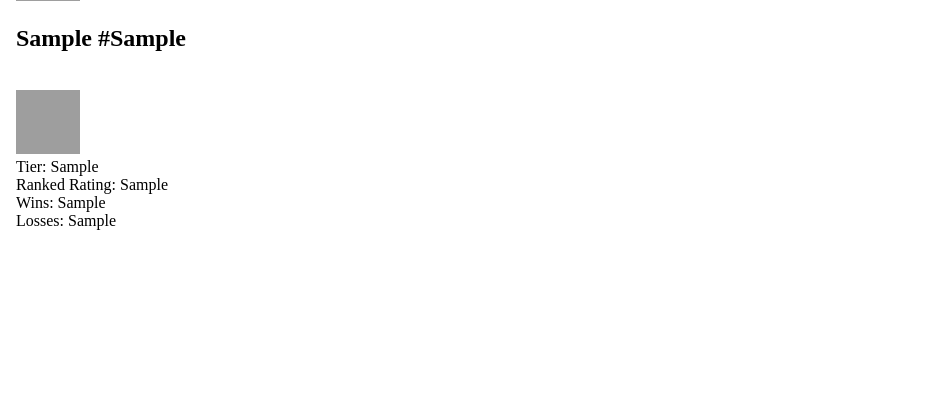
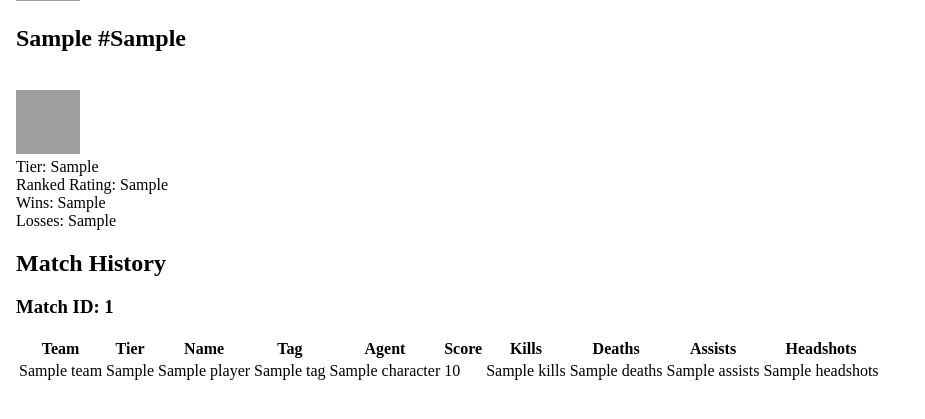
Before and after one commit to arnoldsouth/freelo, a Django app: template val/templates/val/profile_val.html in a window 1280 px wide. Shown: the part 277-696 px from the top of the page, without its empty margins (0-925 px from the left). Run offline with Django 4.2, Linux system fonts and the light colour scheme; the template is opened without the code that fills it: most values are stand-ins (such as "Sample title", 1, 10 or a date in 2020); grey boxes are pictures that could not be loaded.

Commit message:
add match history feature for valorant

```diff
--- a/freelo_app/static/freelo_app/freelo_app.css
+++ b/freelo_app/static/freelo_app/freelo_app.css
@@ -44,5 +44,5 @@
 .form-button {
     margin: .5rem 0rem;
     padding: .5rem 1rem;
-    font-family: 'Unica One';
+    font-family: 'Figtree';
 }
--- a/lol/templates/lol/profile_lol.html
+++ b/lol/templates/lol/profile_lol.html
@@ -65,7 +65,7 @@ profile_lol
                     <tr>
                         <th>Win</th>
                         <th>Team</th>
-                        <th>Summoner Name</th>
+                        <th>Name</th>
                         <th>Role</th>
                         <th>Champion Name</th>
                         <th>Kills</th>
--- a/lol/views.py
+++ b/lol/views.py
@@ -3,7 +3,7 @@ from django.shortcuts import render
 import requests
 
 
-RIOT_API_KEY = "RGAPI-56df76f6-4788-446f-801f-6d9920728ec2"
+RIOT_API_KEY = "RGAPI-c90d95e2-ef7b-4798-ae5e-79bf598aec9f"
 ACCOUNT_V1_API_URL = "https://americas.api.riotgames.com/riot/account/v1/accounts/by-riot-id/{}/{}?api_key={}"
 SUMMONER_V4_BY_PUUID_API_URL = "https://na1.api.riotgames.com/lol/summoner/v4/summoners/by-puuid/{}?api_key={}"
 LEAGUE_V4_BY_ENCRYPTED_SUMMONER_ID_API_URL = "https://na1.api.riotgames.com/lol/league/v4/entries/by-summoner/{}?api_key={}"
@@ -110,6 +110,7 @@ def get_match_id_list(puuid):
 
 def get_match_history(match_id_list):
     match_history = []
+
     for match_id in match_id_list:
         url = MATCH_V5_BY_MATCH_ID_API_URL.format(match_id, RIOT_API_KEY)
         print(url)
--- a/val/templates/val/profile_val.html
+++ b/val/templates/val/profile_val.html
@@ -26,18 +26,60 @@ profile_val
 <div>
     <img src="{{ mmr_elo.2 }}" alt="mmr_elo.2" width="64" height="64">
 
+    <div>Tier: {{ mmr_elo.1 }}</div>
+    <div>Ranked Rating: {{ mmr_elo.3 }}</div>
+    <div>Wins: {{ mmr_record.0 }}</div>
+    <div>Losses: {{ mmr_record.1 }}</div>
+</div>
+
+
+<div>
+    <h2>Match History</h2>
+
+    {% if match_history %}
     <div>
-        Tier: {{ mmr_elo.1 }}
+        {% for match in match_history %}
+        <div>
+            <h3>Match ID: {{ forloop.counter }}</h3>
+            <table>
+                <thead>
+                    <tr>
+                        <th>Team</th>
+                        <th>Tier</th>
+                        <th>Name</th>
+                        <th>Tag</th>
+                        <th>Agent</th>
+                        <th>Score</th>
+                        <th>Kills</th>
+                        <th>Deaths</th>
+                        <th>Assists</th>
+                        <th>Headshots</th>
+                    </tr>
+                </thead>
+                <tbody>
+                    {% for player in match %}
+                    <tr>
+                        <td>{{ player.team }}</td>
+                        <td>{{ player.currenttier_patched }}</td>
+                        <td>{{ player.name }}</td>
+                        <td>{{ player.tag }}</td>
+                        <td>{{ player.character }}</td>
+                        <td>{{ player.score }}</td>
+                        <td>{{ player.kills }}</td>
+                        <td>{{ player.deaths }}</td>
+                        <td>{{ player.assists }}</td>
+                        <td>{{ player.headshots }}</td>
+                    </tr>
+                    {% endfor %}
+                </tbody>
+            </table>
+        </div>
+        {% endfor %}
     </div>
-    <div>
-        Ranked Rating: {{ mmr_elo.3 }}
-    </div>
-    <div>
-        Wins: {{ mmr_record.0 }}
-    </div>
-    <div>
-        Losses: {{ mmr_record.1 }}
-    </div>
+    {% else %}
+    <p>No matches found.</p>
+    {% endif %}
+
 </div>
 
 
```
Also changed, not shown: val/views.py (+57 -46 lines).
